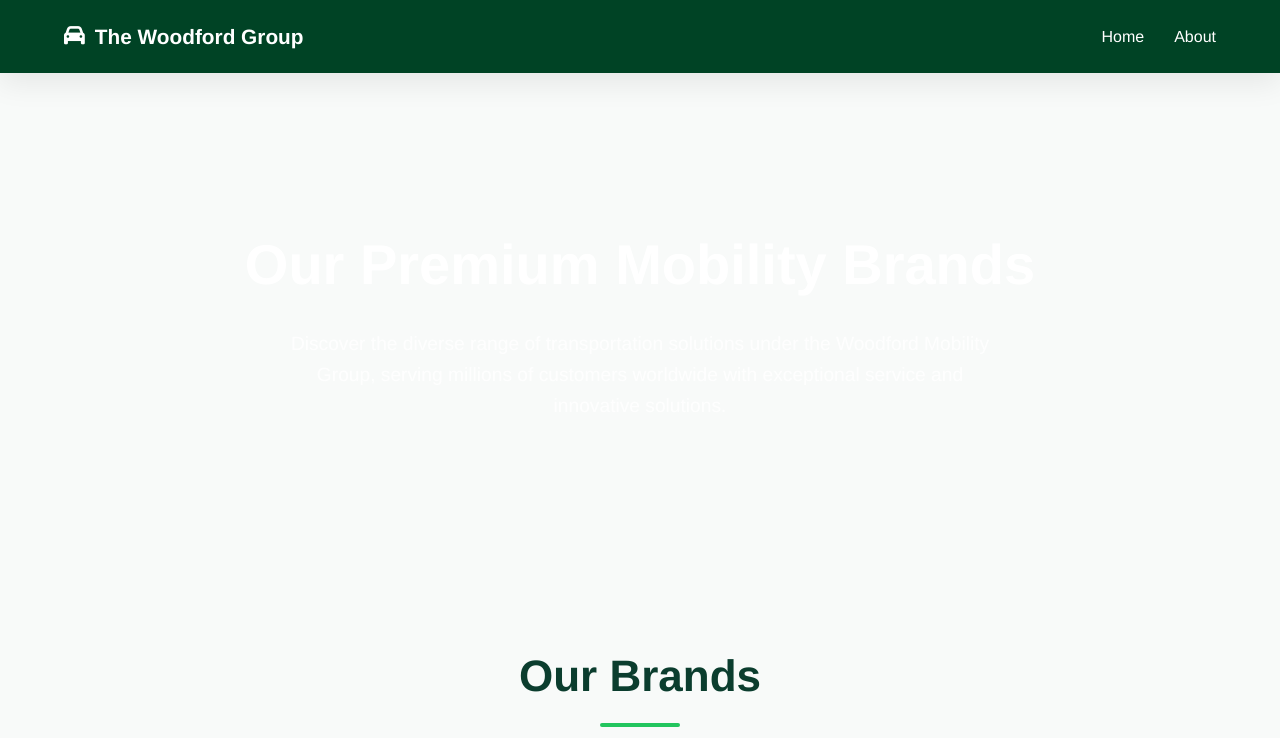
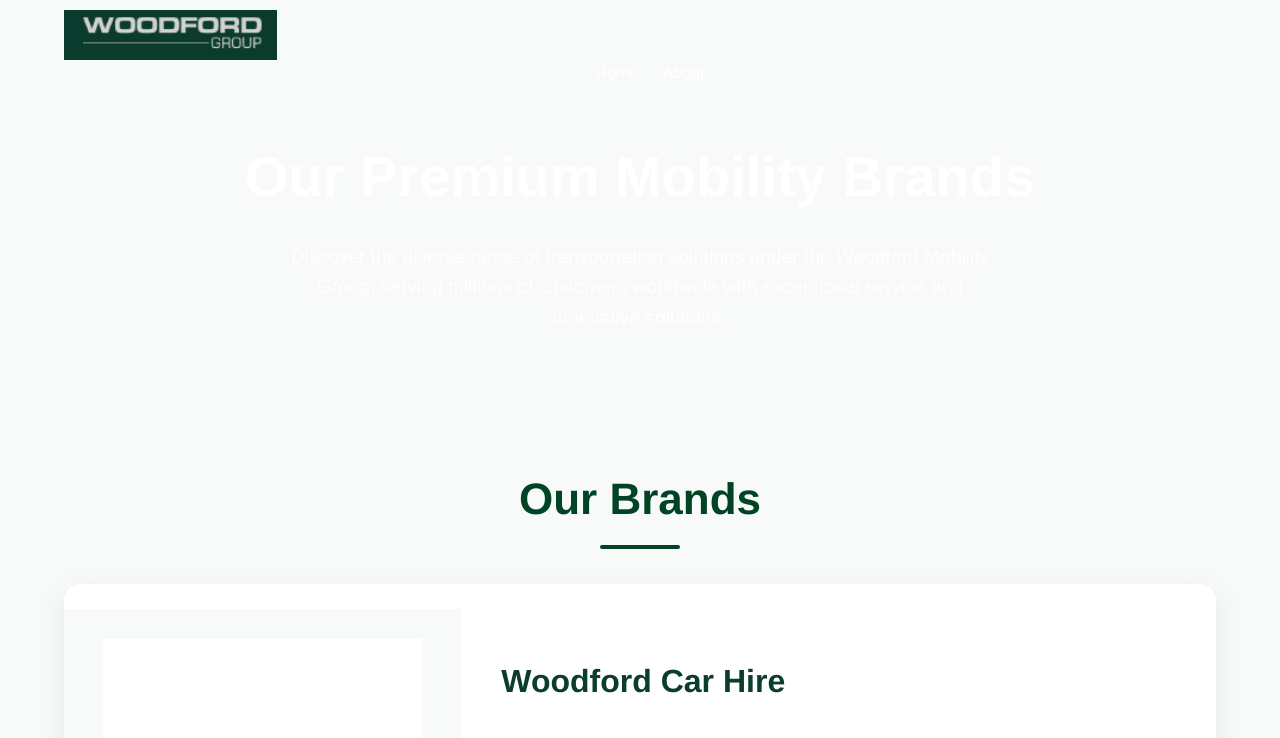
Before and after one commit to Philani56/Intranet, a plain HTML site: page Index.html in a window 1280 px wide. Shown: the top 738 px of the page. Drawn offline with Linux system fonts and the light colour scheme.

Commit message:
Implemented changes to the Intranet project

```diff
--- a/Index.html
+++ b/Index.html
@@ -7,11 +7,30 @@
   <link href="https://fonts.googleapis.com/css2?family=Montserrat:wght@400;500;600;700&display=swap" rel="stylesheet">
   <link rel="stylesheet" href="https://cdnjs.cloudflare.com/ajax/libs/font-awesome/6.4.0/css/all.min.css">
   <style>
+
+    .logo {
+  height: 50px;
+  width: auto;
+}
+
+.main-nav a {
+  margin-left: 20px;
+  text-decoration: none;
+  color: white;
+  font-weight: 500;
+}
+
+.main-nav a:hover {
+  color: #0b3d2e; /* Hover color */
+}
+
+
+
     :root {
       --bg-color: #f8faf9;
       --primary-dark: #0b3d2e;
       --primary-light: #166534;
-      --accent-color: #22c55e;
+      --accent-color: #004325;;
       --text-dark: #0f172a;
       --text-light: #4b5563;
       --text-lighter: #64748b;
@@ -120,11 +139,11 @@
 
     /* Hero Section */
     .hero {
-      background: linear-gradient(135deg, rgba(0, 67, 37, 0.9)), url('https://images.pexels.com/photos/409701/pexels-photo-409701.jpeg?auto=compress&cs=tinysrgb&w=1260&h=750&dpr=1');
+      background: linear-gradient(135deg, rgba(0, 67, 37, 0.9)), url('https://images.pexels.com/photos/16958908/pexels-photo-16958908/free-photo-of-clear-sky-over-lake-with-forest-around.jpeg?auto=compress&cs=tinysrgb&w=1260&h=750&dpr=1');
       background-size: cover;
       background-position: center;
       color: white;
-      padding: 100px 5%;
+      padding: 10px 5%;
       text-align: center;
     }
 
@@ -146,7 +165,7 @@
       text-align: center;
       margin: 80px 20px 50px;
       font-size: 2.75rem;
-      color: var(--primary-dark);
+      color: #004325;;
       font-weight: 700;
       position: relative;
     }
@@ -337,12 +356,11 @@
     footer {
       background: #004325;
       color: white;
-      padding: 60px 5% 30px;
+
     }
 
     .footer-container {
-      display: grid;
-      grid-template-columns: repeat(auto-fit, minmax(250px, 1fr));
+
       gap: 40px;
       max-width: 1300px;
       margin: 0 auto;
@@ -454,8 +472,7 @@
 
     .copyright {
       text-align: center;
-      padding-top: 40px;
-      margin-top: 40px;
+
       border-top: 1px solid rgba(255, 255, 255, 0.1);
       color: white;
       font-size: 0.9rem;
@@ -614,23 +631,22 @@
 
   <!-- Header -->
   <header>
-    <nav class="navbar">
-      <a href="#" class="logo">
-        <i class="fas fa-car"></i> The Woodford Group
-      </a>
-      <div class="nav-links">
-        <a href="https://woodfordcarhire.sharepoint.com/:u:/s/WoodfordHub/Ec3-42g-SApGkFZpVcv3RHYBFO3SOjTDgMhICK9E8k0S4Q?e=aY7KPJ">Home</a>
-        <a href="https://woodfordcarhire.sharepoint.com/:u:/s/WoodfordHub/Eb5O9Bt1uZNNjrdoNxxjpFkBHCijJob0WOq_--Hg36KaqQ?e=cUTBpY" class="active">About</a>
-      </div>
 
-    </nav>
   </header>
 
   <!-- Hero Section -->
-  <section class="hero">
-    <h1>Our Premium Mobility Brands</h1>
-    <p>Discover the diverse range of transportation solutions under the Woodford Mobility Group, serving millions of customers worldwide with exceptional service and innovative solutions.</p>
-  </section>
+<section class="hero">
+  <div class="header-nav">
+    <img src="logo.png" alt="Woodford Mobility Group Logo" class="logo">
+    <nav class="main-nav">
+      <a href="/">Home</a>
+      <a href="/about">About</a>
+    </nav>
+  </div>
+
+  <h1>Our Premium Mobility Brands</h1>
+  <p>Discover the diverse range of transportation solutions under the Woodford Mobility Group, serving millions of customers worldwide with exceptional service and innovative solutions.</p>
+</section>
 
   <!-- Main Content -->
   <h2>Our Brands</h2>
@@ -672,22 +688,6 @@
 
     <div class="brand">
       <div class="brand-image-container">
-        <img src="logistic.jpg" alt="Woodford Vehicle Rentals">
-      </div>
-      <div class="brand-content">
-        <h3>Woodford Vehicle Rentals</h3>
-        <p>From sedans to commercial trucks, our rental solutions are flexible and affordable, built to support logistics companies and fleet managers nationwide with customized rental packages.</p>
-        <div class="brand-features">
-          <span class="feature-tag">Commercial Fleet</span>
-          <span class="feature-tag">Long-term Options</span>
-          <span class="feature-tag">Maintenance Included</span>
-        </div>
-        <a class="learn-more" href="https://logistics.woodford.co.za/">Learn More <i class="fas fa-arrow-right"></i></a>
-      </div>
-    </div>
-
-    <div class="brand">
-      <div class="brand-image-container">
         <img src="https://www.enterprise.com/content/dam/ecom/logo-enterprise.png" alt="Enterprise">
       </div>
       <div class="brand-content">
@@ -702,7 +702,7 @@
       </div>
     </div>
 
-    <div class="brand">
+        <div class="brand">
       <div class="brand-image-container">
         <img src="https://d2bqt2gyedtfmm.cloudfront.net/find/assets/logos/Alamo.webp" alt="Alamo">
       </div>
@@ -734,30 +734,31 @@
       </div>
     </div>
 
+
+
+
+    <div class="brand">
+      <div class="brand-image-container">
+        <img src="woodford_logistics_pty_ltd_logo.jpg" alt="Woodford Vehicle Rentals">
+      </div>
+      <div class="brand-content">
+        <h3>Woodford Vehicle Rentals</h3>
+        <p>From sedans to commercial trucks, our rental solutions are flexible and affordable, built to support logistics companies and fleet managers nationwide with customized rental packages.</p>
+        <div class="brand-features">
+          <span class="feature-tag">Commercial Fleet</span>
+          <span class="feature-tag">Long-term Options</span>
+          <span class="feature-tag">Maintenance Included</span>
+        </div>
+        <a class="learn-more" href="https://logistics.woodford.co.za/">Learn More <i class="fas fa-arrow-right"></i></a>
+      </div>
+    </div>
+
+
+
   </section>
   <!-- Footer -->
   <footer>
-    <div class="footer-container">
-      <div class="footer-about">
-        <div class="footer-logo">
-          <i class="fas fa-car"></i> The Woodford Group
-        </div>
-        <p>The Woodford Group is a global leader in transportation solutions, offering a comprehensive range of services to meet all your mobility needs.</p>
 
-      </div>
-      <div class="footer-links">
-        <h3>Quick Links</h3>
-        <ul>
-          <li><a href="https://woodfordcarhire.sharepoint.com/:u:/s/WoodfordHub/Ec3-42g-SApGkFZpVcv3RHYBFO3SOjTDgMhICK9E8k0S4Q?e=aY7KPJ">Home</a></li>
-          <li><a href="https://woodfordcarhire.sharepoint.com/:u:/s/WoodfordHub/Eb5O9Bt1uZNNjrdoNxxjpFkBHCijJob0WOq_--Hg36KaqQ?e=cUTBpY">About</a></li>
-
-        </ul>
-      </div>
-      <div class="footer-links">
-
-      </div>
-
-    </div>
     <div class="copyright">
       &copy; 2025 The Woodford Group. All Rights Reserved.
     </div>
```
Also changed, not shown: national.jpg, woodford_logistics_pty_ltd_logo.jpg (added), wvr.png (added).
